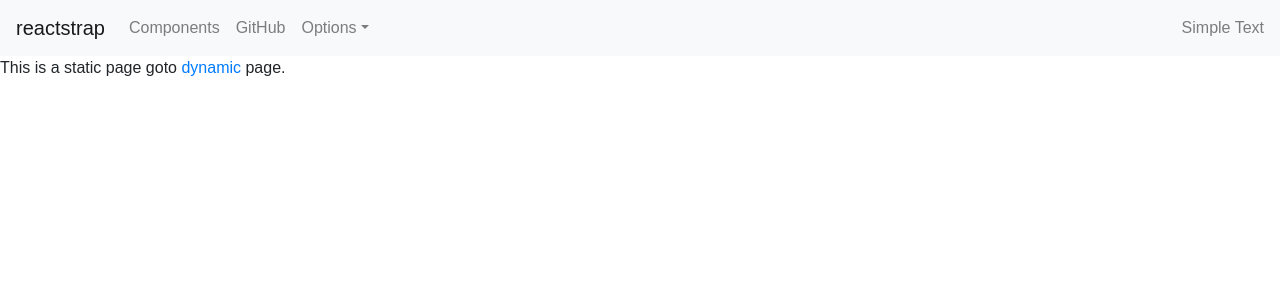
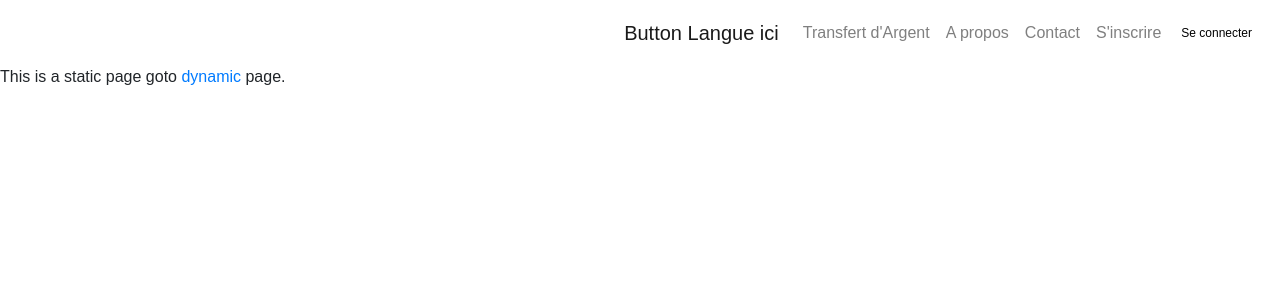
Before and after one commit to elprofa/xpatsa, a Next.js app: page /about in a window 1280 px wide. Shown: the top 300 px of the page. Built offline with nearby package versions, Linux system fonts and the light colour scheme; a web font is replaced by a local one.

Commit message:
menuRespons

```diff
--- a/components/shared/navbar/index.js
+++ b/components/shared/navbar/index.js
@@ -14,39 +14,41 @@ import {
   NavbarText,
 } from "reactstrap";
 
+import Bouton from '../Bouton/Bouton.js';
+
 const Header = (props) => {
   const [isOpen, setIsOpen] = useState(false);
 
   const toggle = () => setIsOpen(!isOpen);
 
   return (
-    <div>
-      <Navbar color="light" light expand="md">
-        <NavbarBrand href="/">reactstrap</NavbarBrand>
+    <div color='black' className='d-flex justify-content-end'>
+      <Navbar color="blue" light expand="md">
+      <NavbarBrand href="/">Button Langue ici</NavbarBrand>
         <NavbarToggler onClick={toggle} />
         <Collapse isOpen={isOpen} navbar>
           <Nav className="mr-auto" navbar>
+          <NavItem>
+              <NavLink href="https://github.com/reactstrap/reactstrap">
+                Transfert d'Argent
+              </NavLink>
+            </NavItem>
             <NavItem>
-              <NavLink href="/components/">Components</NavLink>
+              <NavLink href="/components/">A propos</NavLink>
             </NavItem>
             <NavItem>
               <NavLink href="https://github.com/reactstrap/reactstrap">
-                GitHub
+                Contact
               </NavLink>
             </NavItem>
-            <UncontrolledDropdown nav inNavbar>
-              <DropdownToggle nav caret>
-                Options
-              </DropdownToggle>
-              <DropdownMenu right>
-                <DropdownItem>Option 1</DropdownItem>
-                <DropdownItem>Option 2</DropdownItem>
-                <DropdownItem divider />
-                <DropdownItem>Reset</DropdownItem>
-              </DropdownMenu>
-            </UncontrolledDropdown>
+            <NavItem>
+              <NavLink href="https://github.com/reactstrap/reactstrap">
+                S'inscrire
+              </NavLink>
+            </NavItem>
+
           </Nav>
-          <NavbarText>Simple Text</NavbarText>
+          <NavbarText><Bouton variant="light" color={'black'} backgroundColor={'transparent'} texte={'Se connecter'} /></NavbarText>
         </Collapse>
       </Navbar>
     </div>
```
Also changed, not shown: components/buttonText/index copy.js (deleted, +0 -7 lines).
